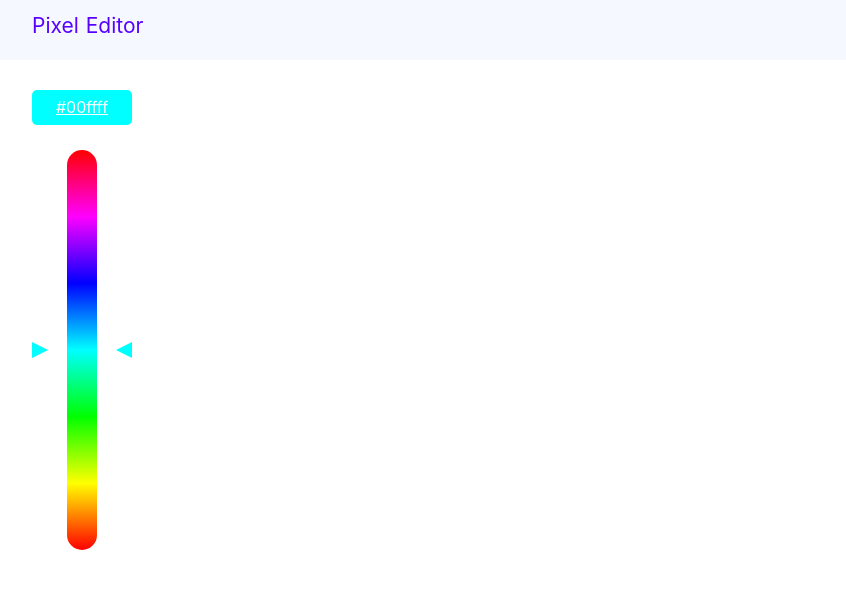
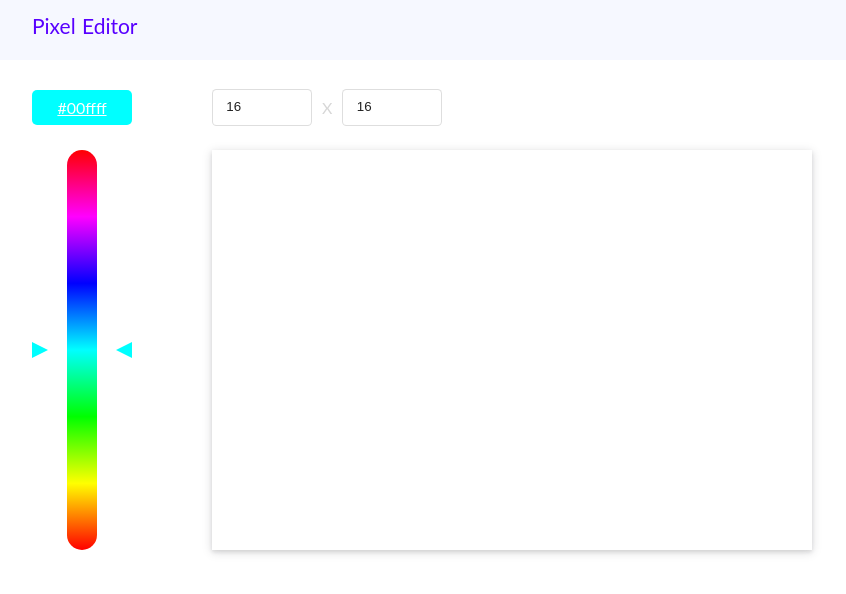
Before and after one commit to sghgh1996/simple-pixel-editor, a website built with Parcel: page index.html in a window 1280 px wide. Shown: the whole page, without its empty margins (218-1064 px from the left). Built offline with nearby package versions, Linux system fonts and the light colour scheme.

Commit message:
feat: added painting box

```diff
--- a/assets/styles/app.css
+++ b/assets/styles/app.css
@@ -1,6 +1,5 @@
 html {
-  font-family: 'Source Sans Pro', -apple-system, BlinkMacSystemFont, 'Segoe UI',
-    Roboto, 'Helvetica Neue', Arial, sans-serif;
+  font-family: Lato,'Helvetica Neue',Arial,Helvetica,sans-serif;
   font-size: 16px;
   word-spacing: 1px;
   -ms-text-size-adjust: 100%;
@@ -17,12 +16,6 @@ html {
   margin: 0;
 }
 
-.container {
-  width: 780px;
-  margin-right: auto;
-  margin-left: auto;
-}
-
 .header {
   height: 60px;
   background-color: #f6f8ff;
@@ -31,6 +24,16 @@ html {
   font-size: 21px;
   line-height: 52px;
   margin-bottom: 30px;
+}
+
+.container {
+  width: 780px;
+  margin-right: auto;
+  margin-left: auto;
+}
+
+.rgb-slider-col {
+  width: 130px;
 }
 
 .selected-color-box {
@@ -42,10 +45,6 @@ html {
   text-decoration: underline;
   text-decoration-color: #fff;
   line-height: 35px;
-}
-
-.rgb-slider-box {
-  width: 130px;
 }
 
 .slider-container {
@@ -110,6 +109,34 @@ html {
   border-bottom: 8px solid transparent;
 }
 
+.painting-col {
+  width: 600px;
+}
+
+.input-box {
+  width: 100%;
+  height: 35px;
+  margin-bottom: 25px;
+}
+
+.input-box .input {
+  width: 100px;
+}
+
+.input-box > span {
+  color: #d7d7d7;
+}
+
+.painting-box {
+  width: 100%;
+  height: 400px;
+  box-shadow: 0 2px 4px 0 rgba(34,36,38,.12), 0 2px 10px 0 rgba(34,36,38,.15);
+}
+
+.download-box {
+
+}
+
 /* General Classes */
 .relative {
   position: relative;
@@ -118,3 +145,72 @@ html {
 .text-center {
   text-align: center;
 }
+
+.input {
+  color:rgba(0,0,0,.87)
+}
+
+.input > input {
+  width: 100%;
+  line-height:1.21428571em;
+  padding:.67857143em 1em;
+  background:#fff;
+  border:1px solid rgba(34,36,38,.15);
+  color:rgba(0,0,0,.87);
+  border-radius:.28571429rem;
+  -webkit-transition:border-color .1s ease,-webkit-box-shadow .1s ease;
+  transition:border-color .1s ease,-webkit-box-shadow .1s ease;
+  transition:box-shadow .1s ease,border-color .1s ease;
+  transition:box-shadow .1s ease,border-color .1s ease,-webkit-box-shadow .1s ease;
+  -webkit-box-shadow:none;
+  box-shadow:none;
+  outline: none;
+}
+
+.input > input::-webkit-input-placeholder {
+  color:rgba(191,191,191,.87);
+}
+
+.input > input::-moz-placeholder {
+  color:rgba(191,191,191,.87);
+}
+
+.input > input:-ms-input-placeholder {
+  color:rgba(191,191,191,.87);
+}
+
+.input > input:active {
+  border-color:rgba(0,0,0,.3);
+  background:#fafafa;
+  color:rgba(0,0,0,.87);
+  -webkit-box-shadow:none;
+  box-shadow:none
+}
+
+.input > input:focus {
+  border-color:#85b7d9;
+  background:#fff;
+  color:rgba(0,0,0,.8);
+  -webkit-box-shadow:none;
+  box-shadow:none
+}
+
+.input > input:focus::-webkit-input-placeholder {
+  color:rgba(115,115,115,.87);
+}
+
+.input > input:focus::-moz-placeholder{
+  color:rgba(115,115,115,.87);
+}
+
+.input > input:focus:-ms-input-placeholder{
+  color:rgba(115,115,115,.87);
+}
+
+.mr-2 {
+  margin-right: 10px;
+}
+
+.ml-2 {
+  margin-left: 10px;
+}
--- a/index.html
+++ b/index.html
@@ -11,10 +11,10 @@
     <div class="container">Pixel Editor</div>
   </div>
   <div class="container flex flex-justify-space-between">
-    <div class="rgb-slider-box">
-      <div class="selected-color-box text-center"></div>
+    <div class="rgb-slider-col">
+      <div class="text-center selected-color-box"></div>
       <div class="relative slider-container">
-        <input type="range" min="0" max="360" value="180" class="rgb-range-slider" id="rangeSlider">
+        <input type="range" min="0" max="360" value="180" class="rgb-range-slider">
         <div class="rgb-slider"></div>
         <div class="slider-arrow-container flex flex-justify-space-between">
           <div class="slider-arrow-left"></div>
@@ -22,6 +22,19 @@
         </div>
       </div>
     </div>
+    <div class="painting-col">
+      <div class="input-box flex flex-align-center">
+        <div class="input mr-2">
+          <input type="number" value="16">
+        </div>
+        <span>X</span>
+        <div class="input ml-2">
+          <input type="numer" value="16">
+        </div>
+      </div>
+      <div class="painting-box"></div>
+      <div class="download-box"></div>
+    </div>
   </div>
   <script src="./index.js"></script>
 </body>
--- a/index.js
+++ b/index.js
@@ -1,6 +1,6 @@
 console.log('hi');
 
-var slider = document.getElementById("rangeSlider");
+var slider = document.getElementsByClassName('rgb-range-slider')[0];
 var sliderArrowContainer = document.getElementsByClassName('slider-arrow-container')[0];
 var sliderArrowRight = document.getElementsByClassName('slider-arrow-right')[0];
 var sliderArrowLeft = document.getElementsByClassName('slider-arrow-left')[0];
@@ -25,6 +25,7 @@ function fixSlider (sliderValue) {
   selectedColorBox.style.backgroundColor = sliderColor;
   selectedColorBox.innerHTML = HSLToHex(sliderValue, 100, 50);
 }
+
 
 function HSLToHex(h, s, l) {
   s /= 100;
@@ -65,3 +66,13 @@ function HSLToHex(h, s, l) {
 
   return "#" + r + g + b;
 }
+
+const sizeInputs = document.querySelectorAll('.input-box .input input');
+
+sizeInputs[0].oninput = function(e) {
+  sizeInputs[1].value = e.target.value;
+}
+
+sizeInputs[1].oninput = function(e) {
+  sizeInputs[0].value = e.target.value;
+}
```
